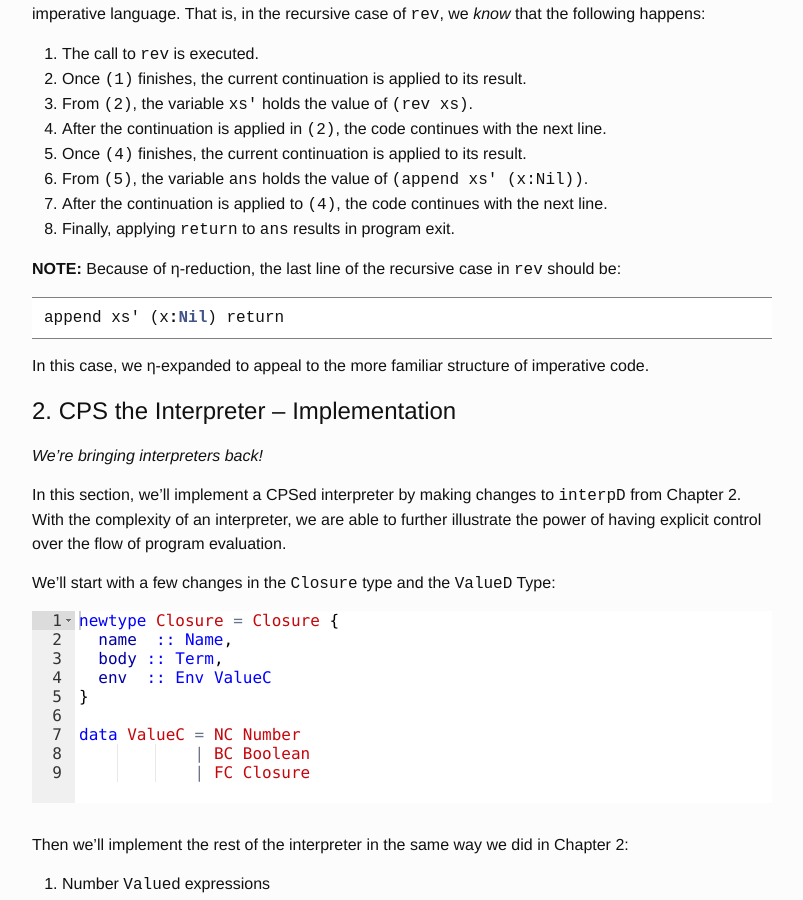
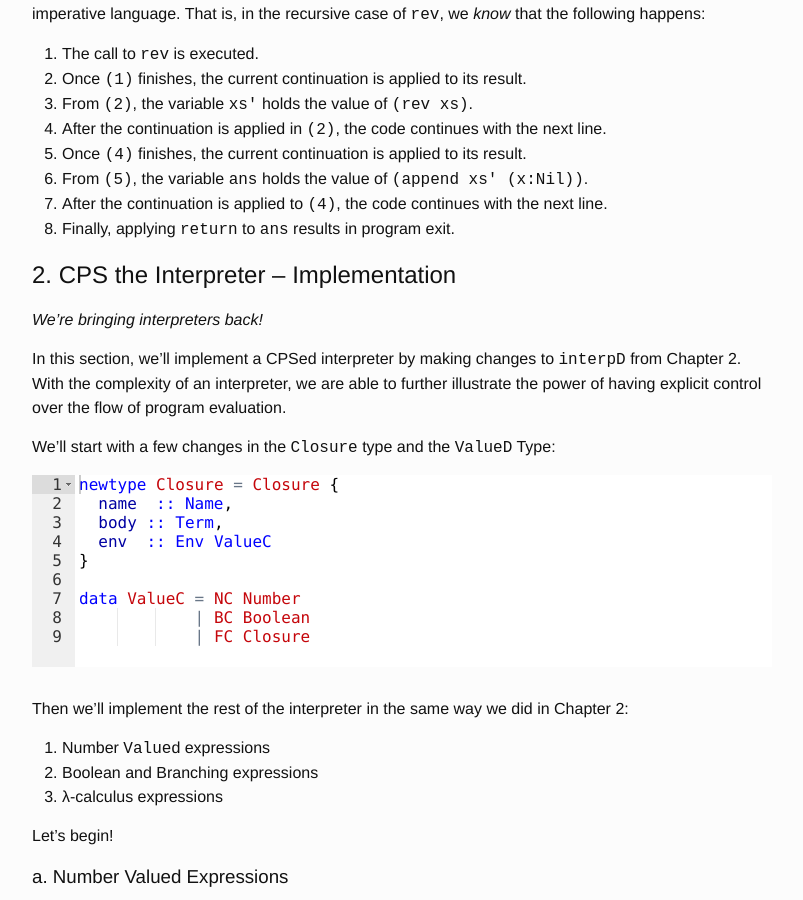
Before and after one commit to lazywithclass/project-lamp, a Jekyll site: the page built from website/book/chapter3.markdown, in a window 1280 px wide and 900 px high, scrolled down 4945 px. Shown: the whole window, without its empty margins (238-1041 px from the left). Built offline with Jekyll 4.4.1, drawn with Linux system fonts in a browser that asks for light colours; a script that is not in the unit is left out.

Commit message:
Update chapter3.markdown
removed repetitive note

````diff
--- a/website/book/chapter3.markdown
+++ b/website/book/chapter3.markdown
@@ -183,12 +183,6 @@ In this maner, looking at a CPS function feels almost analogous to looking at an
 6. From `(5)`, the variable `ans` holds the value of `(append xs' (x:Nil))`.
 7. After the continuation is applied to `(4)`, the code continues with the next line.
 8. Finally, applying `return` to `ans` results in program exit.
-
-**NOTE:** Because of η-reduction, the last line of the recursive case in `rev` should be:
-```haskell
-append xs' (x:Nil) return
-```
-In this case, we η-expanded to appeal to the more familiar structure of imperative code.
 
 ## 2. CPS the Interpreter -- Implementation
 *We're bringing interpreters back!*
````
